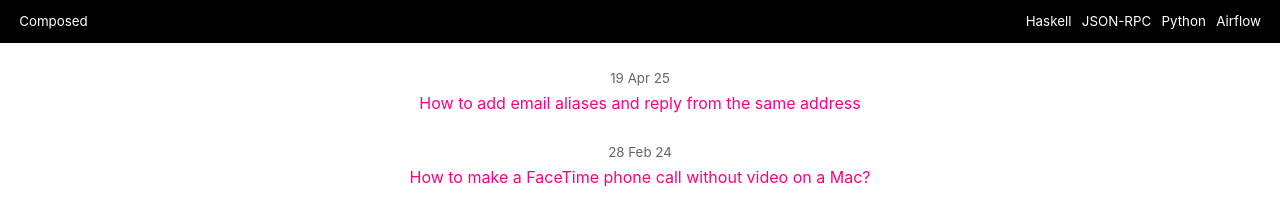
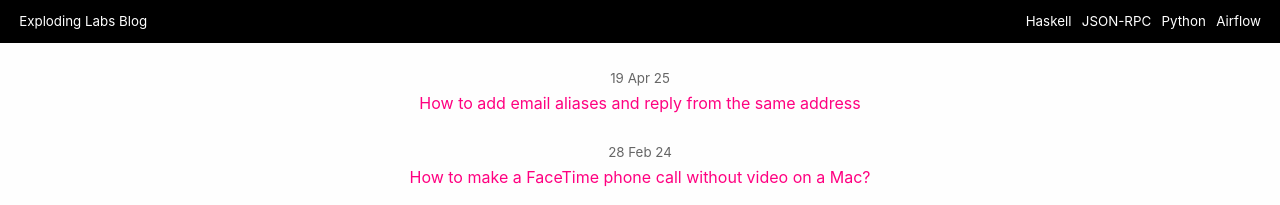
Before and after one commit to explodinglabs/explodinglabs.github.io, a Jekyll site: the page built from docs/index.html, in a window 1280 px wide and 900 px high. Shown: the top 205 px of the window. Built offline with Jekyll 4.4.1, drawn with Linux system fonts in a browser that asks for light colours.

Commit message:
Replace Composed with Exploding Labs Blog

```diff
--- a/docs/_config.yml
+++ b/docs/_config.yml
@@ -5,10 +5,10 @@ include:
   - ads.txt
 locale: en_AU
 plugins:
-    - jekyll-redirect-from
-    - jekyll-seo-tag
-    - jekyll-sitemap
-    - jekyll-last-modified-at
-title: Composed
+  - jekyll-redirect-from
+  - jekyll-seo-tag
+  - jekyll-sitemap
+  - jekyll-last-modified-at
+title: Exploding Labs Blog
 tagline: A programming blog
 url: "https://explodinglabs.github.io" # the base hostname & protocol for your site
--- a/docs/_includes/nav.html
+++ b/docs/_includes/nav.html
@@ -1,6 +1,6 @@
 <nav>
     <div id="logo">
-        <a href="/">Composed<!--img src="/assets/composed.png" /--></a>
+        <a href="/">Exploding Labs Blog<!--img src="/assets/composed.png" /--></a>
     </div>
     <div id="categories">
         <!--a href="/">All</a> <span>({{ site.posts | where_exp:"post","post.sitemap != false" | size }})</span-->
--- a/docs/index.html
+++ b/docs/index.html
@@ -1,6 +1,6 @@
 ---
 layout: all
-title: Composed
+title: Exploding Labs Blog
 ---
 {% assign posts = site.posts | where_exp:"post","post.sitemap != false" | sort: 'date' | reverse %}
 
```
